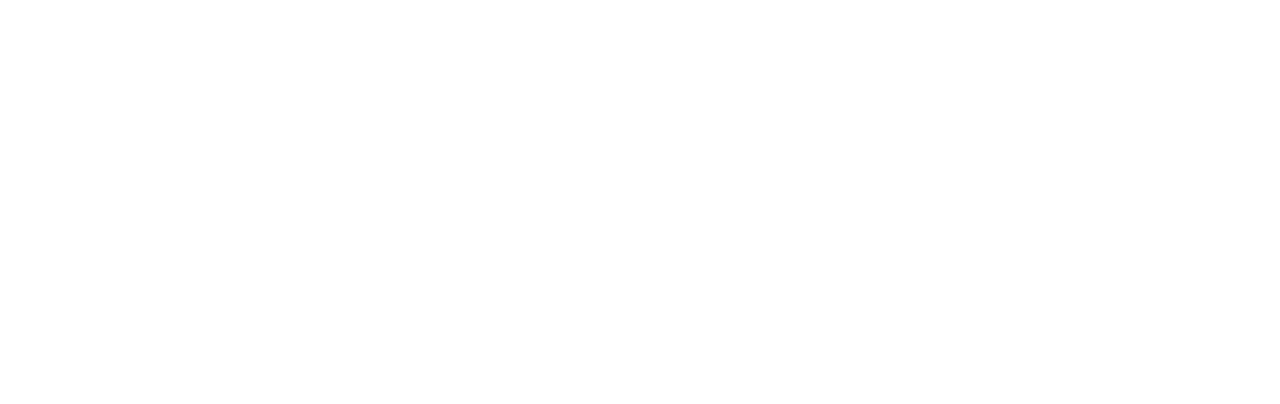
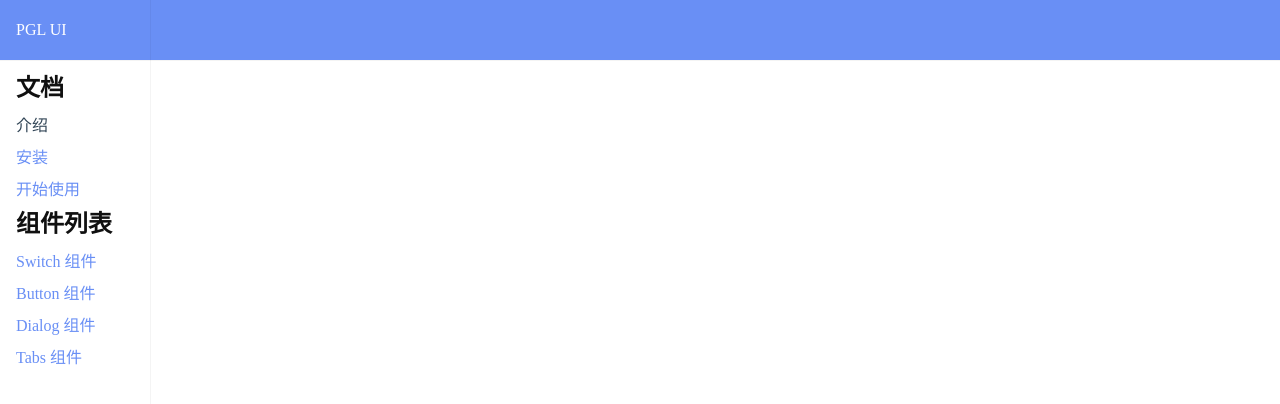
Before and after one commit to pgl-g/PGL-UI, a Vue app: page /#/componentDoc in a window 1280 px wide. Shown: the top 404 px of the page. Built offline with nearby package versions, Linux system fonts and the light colour scheme.

Commit message:
feat:组件文档页面

```diff
--- /dev/null
+++ b/src/config/router.config.ts
@@ -0,0 +1,5 @@
+import introRouter from '../router/modules/intro';
+
+export const childrenRoutes = [
+  introRouter,
+]
--- a/src/router/index.ts
+++ b/src/router/index.ts
@@ -1,6 +1,8 @@
 import Vue from 'vue';
 import VueRouter, { RouteConfig } from 'vue-router';
 import Home from '../views/home/Home.vue';
+import ComponentDoc from '../views/componentDoc/componentDoc.vue';
+import { childrenRoutes } from '../config/router.config';
 
 Vue.use(VueRouter);
 
@@ -10,6 +12,12 @@
     name: 'Home',
     component: Home,
   },
+  {
+    path: '/componentDoc',
+    name: 'ComponentDoc',
+    component: ComponentDoc,
+    children: childrenRoutes
+  }
 ]
 
 const router = new VueRouter({
--- /dev/null
+++ b/src/router/modules/intro.ts
@@ -0,0 +1,4 @@
+export default {
+    path: '/componentDoc/intro',
+    component: () => import('@/views/componentDoc/intro/index.vue'),
+}
--- /dev/null
+++ b/src/views/componentDoc/componentDoc.vue
@@ -0,0 +1,112 @@
+<template>
+  <div class="layout">
+    <Header class="nav" />
+    <div class="content">
+      <aside>
+        <h2>文档</h2>
+        <ol>
+          <li>
+            <router-link to="/componentDoc/intro">介绍</router-link>
+          </li>
+          <li>
+            <router-link to="/componentDoc">安装</router-link>
+          </li>
+          <li>
+            <router-link to="/componentDoc">开始使用</router-link>
+          </li>
+        </ol>
+        <h2>组件列表</h2>
+        <ol>
+          <li>
+            <router-link to="/componentDoc">Switch 组件</router-link>
+          </li>
+          <li>
+            <router-link to="/componentDoc">Button 组件</router-link>
+          </li>
+          <li>
+            <router-link to="/componentDoc">Dialog 组件</router-link>
+          </li>
+          <li>
+            <router-link to="/componentDoc">Tabs 组件</router-link>
+          </li>
+        </ol>
+      </aside>
+      <main>
+        <router-view />
+      </main>
+    </div>
+  </div>
+</template>
+
+<style lang="less" scoped>
+.layout {
+  display: flex;
+  flex-direction: column;
+  height: 100vh;
+  position: relative;
+
+   > .nav {
+    flex-shrink: 0;
+  }
+  > .content {
+    flex-grow: 1;
+    padding-top: 60px;
+    padding-left: 156px;
+
+  }
+}
+.content {
+  display: flex;
+  position: relative;
+  > aside {
+    position: fixed;
+    flex-shrink: 0;
+    z-index: 1;
+  }
+  > main {
+    flex-grow: 1;
+    padding: 16px;
+    background: white;
+  }
+}
+aside {
+  .router-link-active{
+    color:#698ff5;
+  }
+
+  width: 150px;
+  position: absolute;
+  top: 0;
+  left: 0;
+  height: 100%;
+  padding: 70px 16px 16px;
+  box-shadow: 0 0 1px rgba(0,0,0,0.25);
+  > h2 {
+    margin-bottom: 4px;
+    font-weight: 600;
+    color: #101010;
+  }
+
+  > ol {
+    > li {
+      padding: 4px 0;
+      color: rgb(48, 68, 85);
+    }
+  }
+}
+main {
+  overflow: auto;
+}
+</style>
+
+<script lang="ts">
+import { Component, Vue } from "vue-property-decorator";
+import Header from "../home/components/header.vue";
+
+@Component({
+  components: {
+    Header,
+  },
+})
+export default class ComponentDoc extends Vue {}
+</script>
--- /dev/null
+++ b/src/views/componentDoc/intro/index.vue
@@ -0,0 +1,12 @@
+<template>
+  <div class="layout">
+    介绍
+  </div>
+</template>
+
+<script lang="ts">
+import { Component, Vue } from "vue-property-decorator";
+
+@Component
+export default class Intro extends Vue {}
+</script>
--- a/src/views/home/components/main.vue
+++ b/src/views/home/components/main.vue
@@ -1,7 +1,6 @@
 <template>
   <div class="Main">
     <Header />
-
     <div class="main-banner">
       <header>
         <div class="nameLogo">
@@ -16,7 +15,7 @@
         <div class="slogan">
           <span class="slogan-title"> 基于Vue2.x的UI组件库 </span>
           <span class="slogan-btn">
-            <a href="">开始</a>
+            <router-link to="/componentDoc">开始</router-link>
             <a href="">Github</a>
           </span>
         </div>
```
